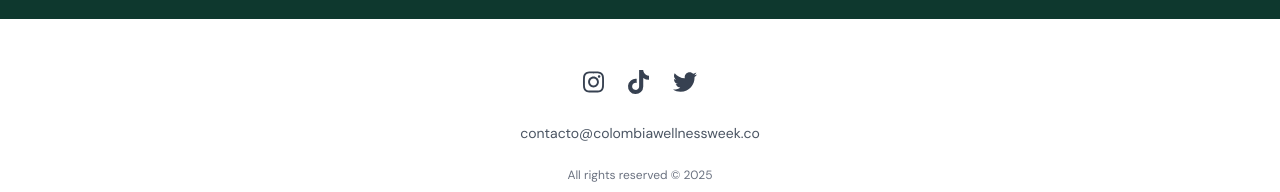
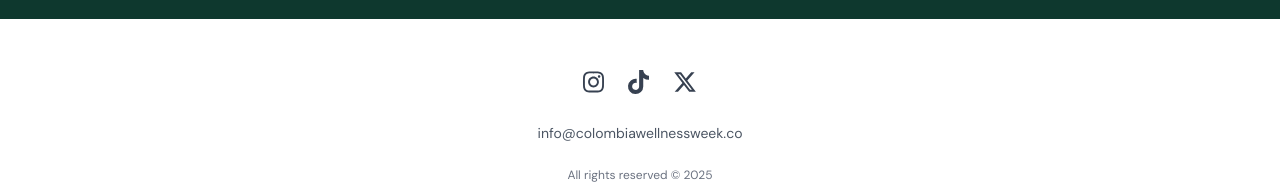
Before and after one commit to Diego331211/colombia-wellness-v2, a Next.js app: page /en in a window 1280 px wide. Shown: the part 5286-5478 px from the top of the page. Built offline with nearby package versions, Linux system fonts and the light colour scheme.

Commit message:
Cambio del logo de twitter a X

```diff
--- a/app/[locale]/components/Footer.tsx
+++ b/app/[locale]/components/Footer.tsx
@@ -5,7 +5,7 @@ import { FontAwesomeIcon } from "@fortawesome/react-fontawesome";
 import {
   faInstagram,
   faTiktok,
-  faTwitter,
+  faXTwitter,
 } from "@fortawesome/free-brands-svg-icons";
 
 export default function Footer() {
@@ -17,7 +17,7 @@ export default function Footer() {
         {/* Íconos de Redes Sociales */}
         <div className="flex space-x-6 text-2xl">
           <a
-            href="https://instagram.com/ColombiaWellnessWeek"
+            href="https://www.instagram.com/colombiawellnessweek/"
             target="_blank"
             rel="noopener noreferrer"
             className="text-gray-700 hover:text-gray-900"
@@ -25,7 +25,7 @@ export default function Footer() {
             <FontAwesomeIcon icon={faInstagram} />
           </a>
           <a
-            href="https://tiktok.com/@ColombiaWellnessWeek"
+            href="https://www.tiktok.com/@colombiawellnessweek"
             target="_blank"
             rel="noopener noreferrer"
             className="text-gray-700 hover:text-gray-900"
@@ -38,7 +38,7 @@ export default function Footer() {
             rel="noopener noreferrer"
             className="text-gray-700 hover:text-gray-900"
           >
-            <FontAwesomeIcon icon={faTwitter} />
+            <FontAwesomeIcon icon={faXTwitter} />
           </a>
         </div>
 
@@ -46,10 +46,10 @@ export default function Footer() {
         <div className="space-y-2 text-sm">
           <p className="text-gray-600">
             <a
-              href="mailto:contacto@colombiawellnessweek.co"
+              href="mailto:info@colombiawellnessweek.co"
               className="hover:text-black"
             >
-              contacto@colombiawellnessweek.co
+              info@colombiawellnessweek.co
             </a>
           </p>
         </div>
```
